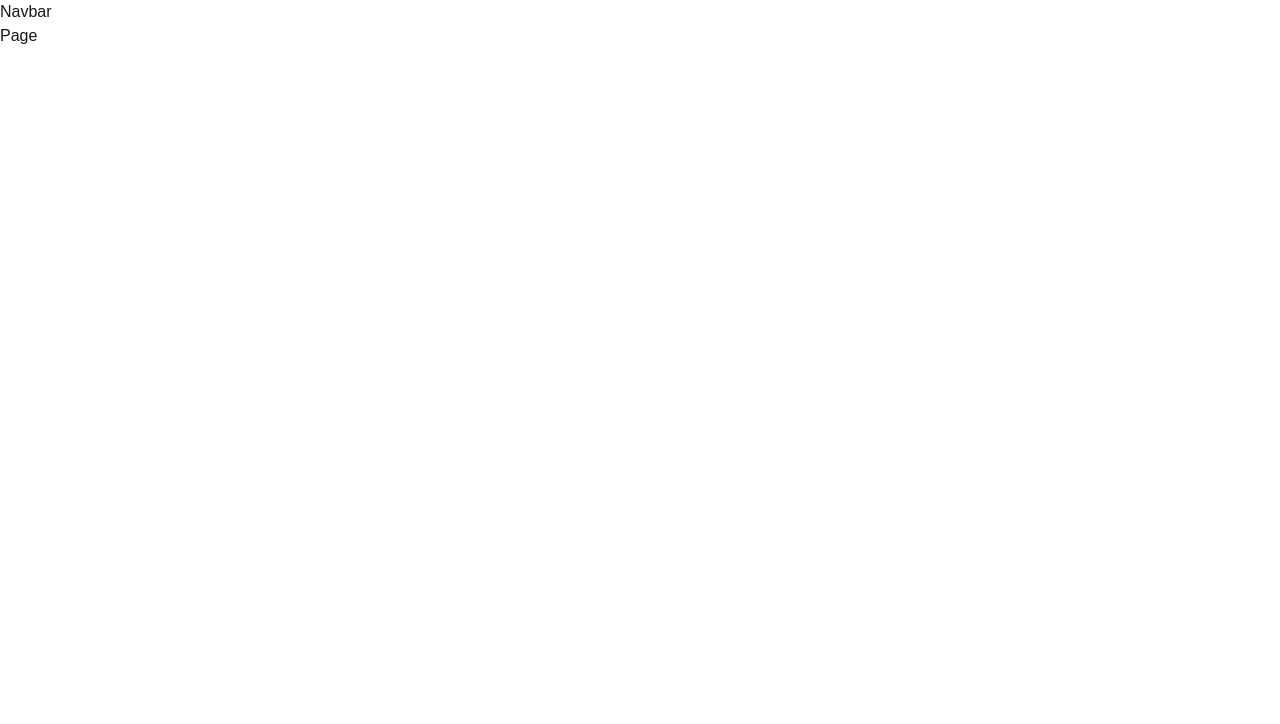
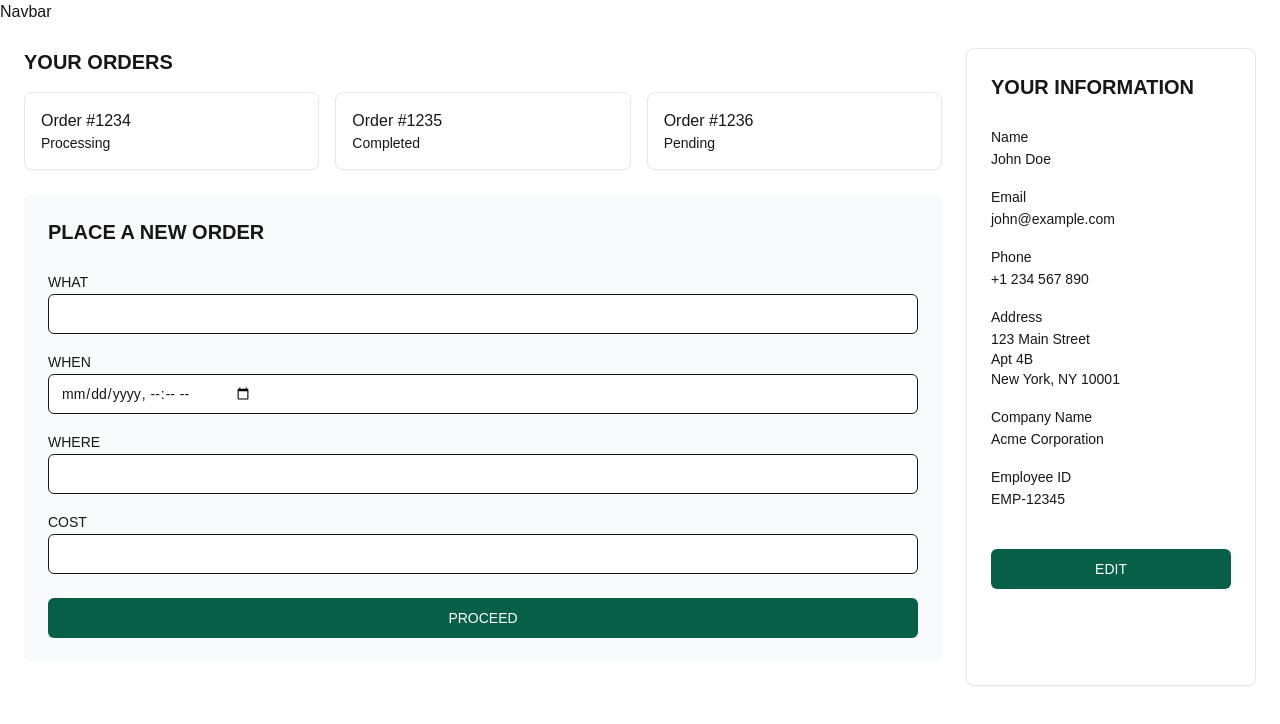
Before and after one commit to praptisiva25/ReLeaf, a Next.js app: page / in a window 1280 px wide. Shown: the top 724 px of the page. Built offline with nearby package versions, Linux system fonts and the light colour scheme.

Commit message:
minor fixes

```diff
--- a/package.json
+++ b/package.json
@@ -9,6 +9,8 @@
     "lint": "next lint"
   },
   "dependencies": {
+    "@radix-ui/react-label": "^2.1.2",
+    "class-variance-authority": "^0.7.1",
     "clsx": "^2.1.1",
     "next": "15.1.6",
     "react": "^19.0.0",
--- a/src/app/page.tsx
+++ b/src/app/page.tsx
@@ -1,10 +1,11 @@
-import Navbar from "./components/Navbar";
+import Navbar from "../components/Navbar";
+import ProcessingUnitPage from "@/pages/Processing-Unit-Page";
 
 export default async function Page() {
   return (
     <div>
-      <Navbar />
-      <h1>Page</h1>
+      <Navbar/>
+      <ProcessingUnitPage/>
     </div>
   );
 };
```
Also changed, not shown: src/components/Navbar.tsx (renamed from src/app/components/Navbar.tsx), 1 other file (tests, documents, lock files or other folders).
